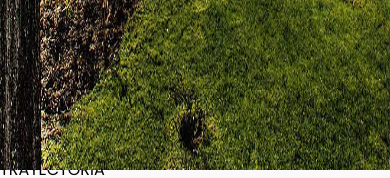
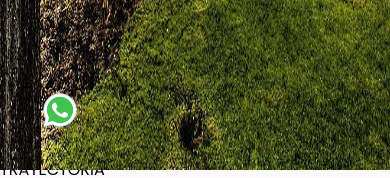
Before and after one commit to 4Bprogramming/BajdaNextJs, a Next.js app: page / in a window 390 px wide. Shown: the part 674-852 px from the top of the page. Built offline with nearby package versions, Linux system fonts and the light colour scheme.

Commit message:
btn flotante

```diff
--- a/src/Components/Main/Main.jsx
+++ b/src/Components/Main/Main.jsx
@@ -4,11 +4,14 @@ import mainBanner from "../../../public/resources/mainImage.jpg";
 import nuestroEstudio from "../../../public/resources/nuestroEstudio.jpg";
 import GreenButton from "../Buttons/greenButton";
 import SendEmail from "../Services/SendEmail";
+import whatsapp from "@/assets/whatsapp.svg"
+import '../../app/globals.css'
 
 function Main() {
   return (
     <>
       <main className="pt-32" id="home">
+
         <section className="relative">
           <div className="w-full h-44  overflow-hidden sm:h-56 md:h-72 lg:h-96 xl:h-[30rem]">
             <Image
@@ -36,6 +39,9 @@ function Main() {
 
           <h2 className=" text-5xl text-custom-green" >Nosotros</h2>
         </section>
+        <a href="https://api.whatsapp.com/send?phone=51991341292">
+      <Image src={whatsapp} className="btnFlotante" />
+      </a>
         <section>
           <article className="grid grid-cols-1  md:grid-cols-2 md:mb-14 md:mt-8 md:mr-32">
             <nuestro-estudio-left class="block p-2 md:p-6">
--- a/src/app/globals.css
+++ b/src/app/globals.css
@@ -11,3 +11,32 @@
 body{
   font-size: 16px;
 }
+.btnFlotante {
+	border-radius: 200px;
+	position: fixed;
+	bottom: 40px;
+	left: 40px;
+	transition: all 300ms ease 0ms;
+	z-index: 99;
+	width: 80px;
+	height: 80px;
+}
+.btnFlotante:hover {
+	background-color: #eeeeee;
+	transform: translateY(-7px);
+}
+@media only screen and (max-width: 600px) {
+    .btnFlotante {
+       font-size: 14px;
+       padding: 12px 20px;
+       bottom: 20px;
+       left: 20px;
+   }
+   .img-chat{
+       margin-top:10px;
+       /* border-radius: 100px; */
+       width: 70px;
+   height: 70px;
+   margin-left: -15px;
+   }
+}
```
Also changed, not shown: src/assets/whatsapp.svg (added).
